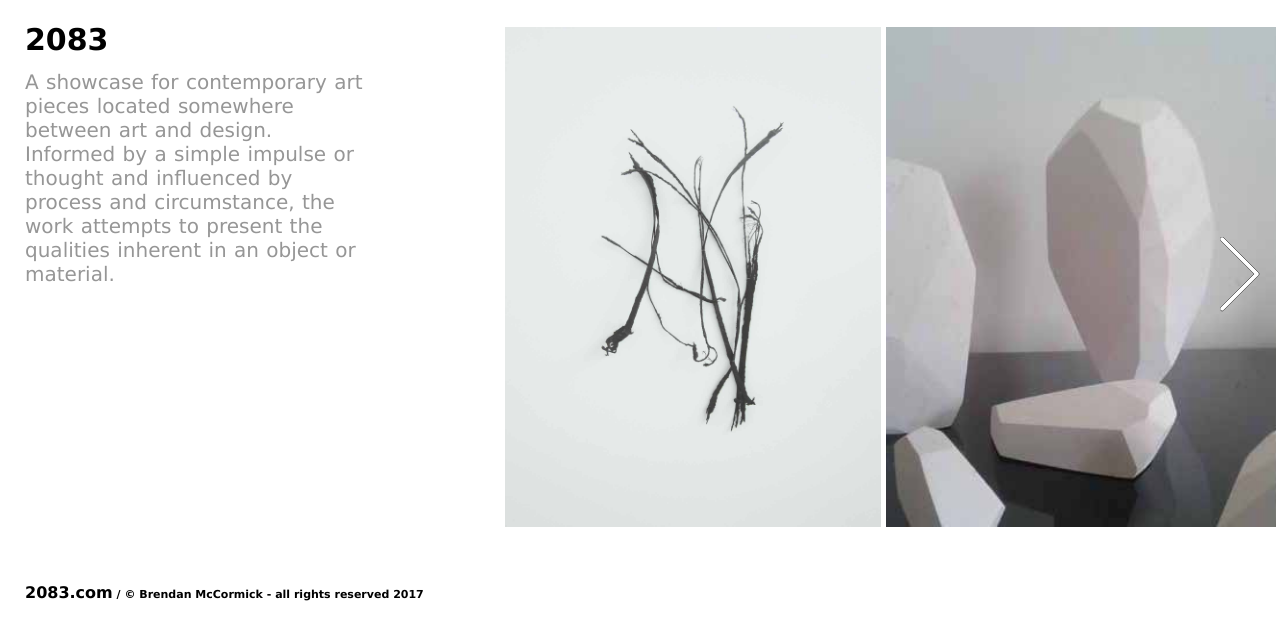
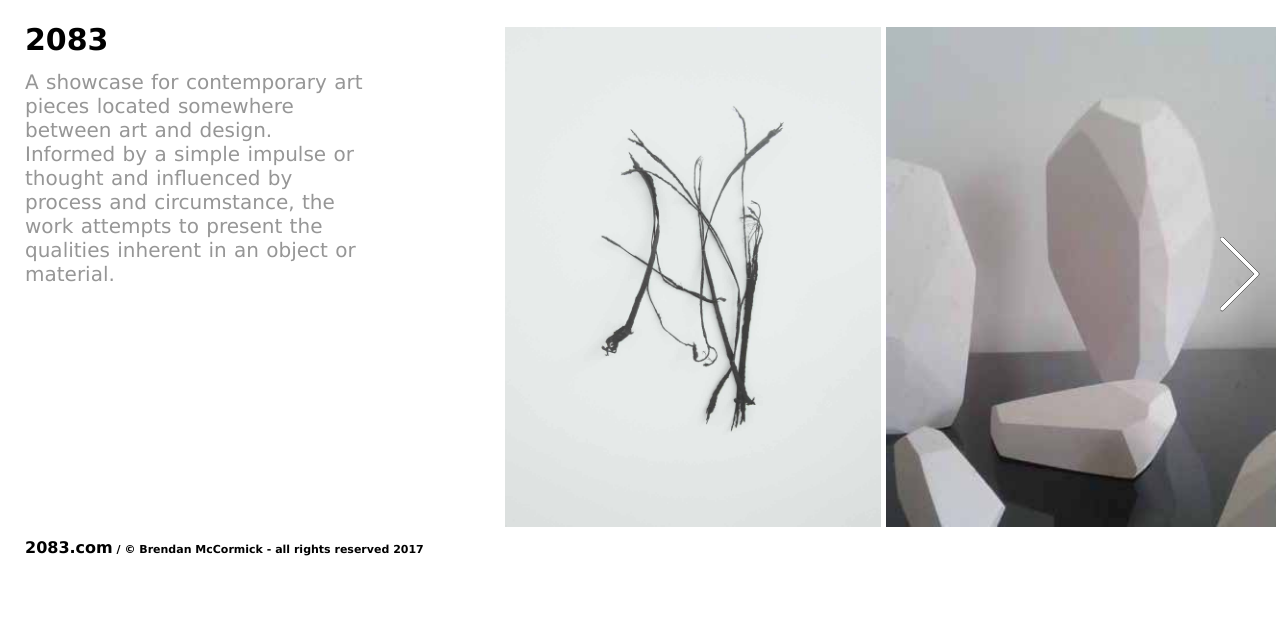
Before and after one commit to twozeroeightthree/website, a Jekyll site: the page built from index.html, in a window 1280 px wide. Shown: the top 640 px of the page. Built offline with Jekyll 4.4.1, drawn with Linux system fonts in a browser that asks for light colours; the list of posts is cut into pages by our own code.

Commit message:
2017-12-03_22:30

```diff
--- a/assets/main.css
+++ b/assets/main.css
@@ -18,7 +18,7 @@ h3 { font-size: 20px; font-weight: bold;}
 
 .panel{ /* Left panel, description */
   width: 450px;
-  height: 500px;
+  height: 457px;
   position: absolute;
   top: 70px;
   left: 25px;
@@ -36,7 +36,7 @@ h3 { font-size: 20px; font-weight: bold;}
 footer{
   width: 450px;
   position: absolute;
-  top: 585px;
+  top: 540px;
 }
 
 footer h3 {
```
Also changed, not shown: 1 other file.
